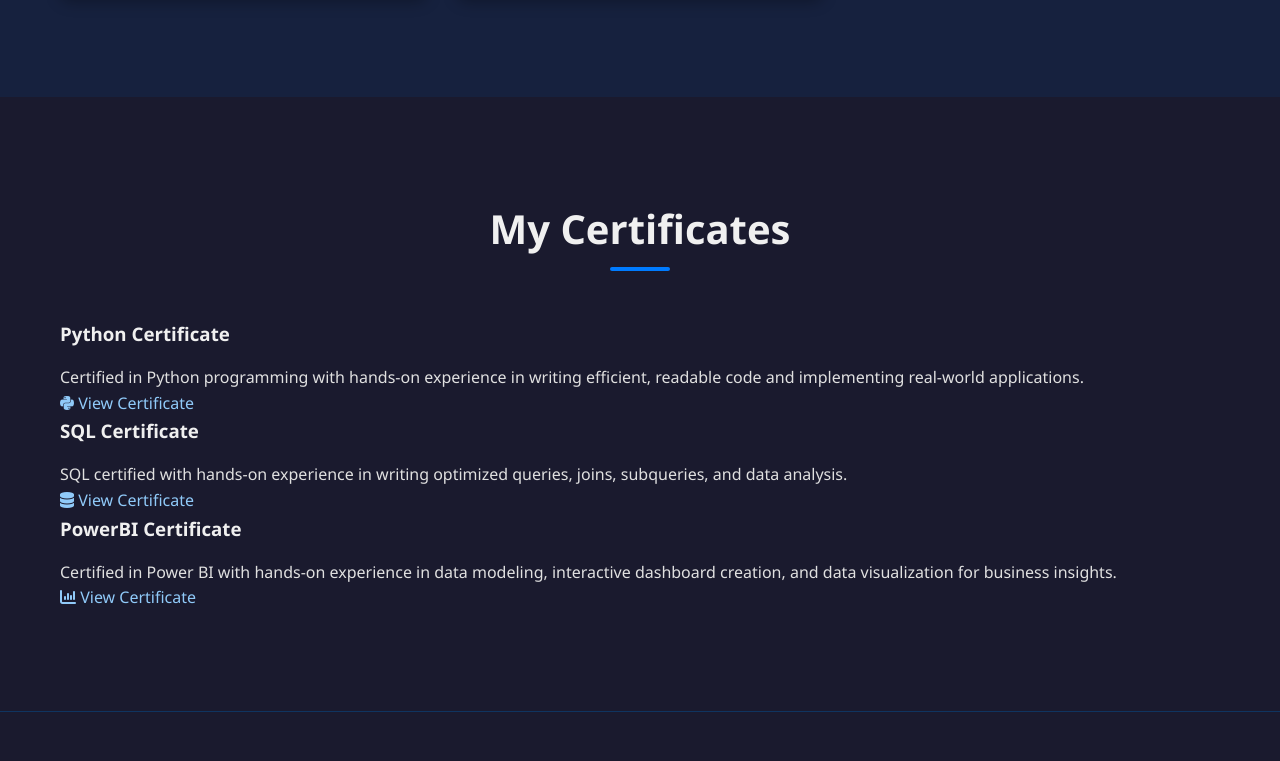
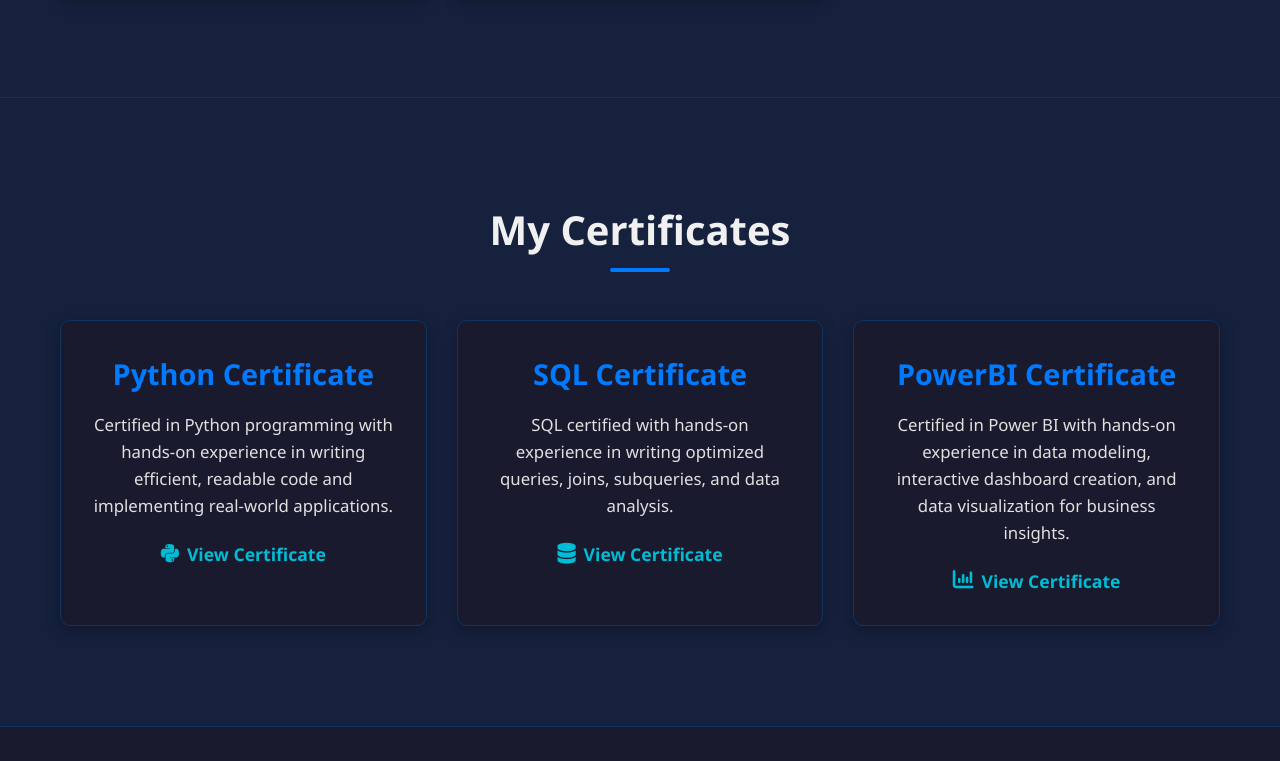
Before and after one commit to Tausif786Ansari/Portfolio, a plain HTML site: page index.html in a window 1280 px wide. Shown: the part 4019-4780 px from the top of the page. Drawn offline with Linux system fonts and the light colour scheme.

Commit message:
Added CSS for certificate section

```diff
--- a/style.css
+++ b/style.css
@@ -425,6 +425,93 @@
     font-size: 1.3rem;
 }
 
+/* Certification Section */
+.certificate-section{
+    background-color: var(--dark-card-bg);
+    border-top: 1px solid var(--border-color);
+}
+
+.certificate-grid{
+    display: grid;
+    grid-template-columns: repeat(auto-fit, minmax(300px, 1fr));
+    gap: 30px;
+}
+
+.certificate-card{
+    background-color: var(--dark-bg);
+    padding: 30px;
+    border-radius: 10px;
+    box-shadow: 0 5px 15px rgba(0, 0, 0, 0.3);
+    border: 1px solid var(--border-color);
+    position: relative;
+    overflow: hidden;
+    transition: transform 0.3s ease;
+}
+
+.certificate-card::before {
+    content: '';
+    position: absolute;
+    top: -50%;
+    left: -50%;
+    width: 200%;
+    height: 200%;
+    background: radial-gradient(circle at var(--mouse-x, 50%) var(--mouse-y, 50%), rgba(0, 123, 255, 0.3) 0%, transparent 70%);
+    opacity: 0;
+    transition: opacity 0.5s ease;
+    pointer-events: none;
+    z-index: 1;
+}
+
+.certificate-card:hover::before {
+    opacity: 1;
+}
+
+.certificate-card:hover {
+    transform: translateY(-8px);
+    box-shadow: 0 10px 25px rgba(0, 123, 255, 0.5); /* Enhanced shadow on hover */
+}
+
+.certificate-card h3 {
+    color: var(--primary-color);
+    margin-bottom: 15px;
+    font-size: 1.8rem;
+    text-align: center;
+}
+
+.certificate-card p {
+    font-size: 1.05rem;
+    margin-bottom: 20px;
+    color: var(--text-color);
+    text-align: center;
+}
+
+.certificate-links {
+    display: flex;
+    justify-content: center;
+    gap: 20px;
+    margin-top: 20px;
+    position: relative;
+    z-index: 2; /* Ensure links are above pseudo-element */
+}
+
+.certificate-links .icon-link {
+    display: flex;
+    align-items: center;
+    gap: 8px;
+    color: var(--accent-color);
+    font-weight: 600;
+    font-size: 1.1rem;
+    transition: color 0.3s ease, transform 0.2s ease;
+}
+
+.certificate-links .icon-link:hover {
+    color: var(--primary-color);
+    transform: translateY(-2px);
+}
+
+.certificate-links .icon-link i {
+    font-size: 1.3rem;
+}
 
 /* Testimonials Section */
 .testimonials-section {
@@ -717,4 +804,5 @@
         padding: 10px 5px;
         font-size: 1.2rem;
     }
+
 }
```
